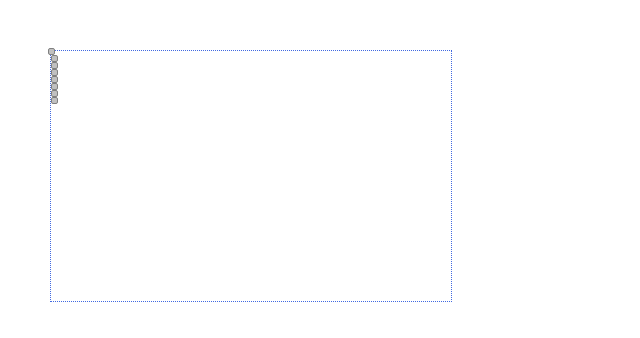
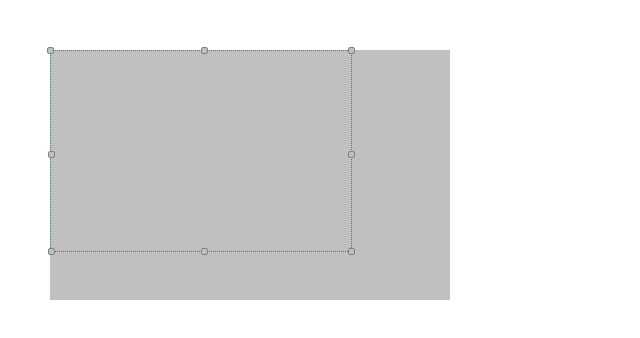
Before and after one commit to dymecki/ImageSelection, a plain HTML site: page public/index.html in a window 1280 px wide. Shown: the whole page, without its empty margins (0-640 px from the left). Drawn offline with Linux system fonts and the light colour scheme.

Commit message:
Added nodes' position properties, selection definition and cursors.

```diff
--- a/frontend/scss/styles.scss
+++ b/frontend/scss/styles.scss
@@ -2,27 +2,59 @@ $nodeWidth:  5px;
 $nodeHeight: 5px;
 $nodeBorderWidth: 1px;
 
-.selection {
-    margin: 50px;
+.app {
+    background: silver;
     width: 400px;
     height: 250px;
+    margin: 50px;
+}
+
+.selection {
+    position: relative;
+    width: 300px;
+    height: 200px;
     border: 1px dotted royalblue;
+    cursor: all-scroll;
+
+    // TODO: Jak zrobić przezroczystość tylko jednej właściwości (tła), a nie wszystkich?
+    //background: royalblue;
+    //opacity: .15;
 
     .node {
-        display: block;
-        width: $nodeWidth;
-        height: $nodeHeight;
-        background: silver;
-        border: $nodeBorderWidth solid gray;
+        display:       block;
+        position:      absolute;
+        width:         $nodeWidth;
+        height:        $nodeHeight;
+        background:    silver;
+        border:        $nodeBorderWidth solid gray;
         border-radius: 2px;
 
         &:hover {
-            cursor: pointer;
+            cursor:     pointer;
+            background: royalblue;
         }
 
-        &.top.left {
-            margin-top:  -($nodeHeight + $nodeBorderWidth * 2) / 2;
-            margin-left: -($nodeWidth + $nodeBorderWidth * 2) / 2;
+        &.top {
+            top: -($nodeHeight + $nodeBorderWidth * 2) / 2 - 1;
+
+            &.left { left: -($nodeWidth  + $nodeBorderWidth * 2) / 2 - 1; cursor: nw-resize; }
+            &.center { left: 50%; cursor: ns-resize; }
+            &.right { right: -($nodeWidth  + $nodeBorderWidth * 2) / 2; cursor: ne-resize; }
+        }
+
+        &.middle {
+            top: 50%;
+
+            &.left { left: -($nodeWidth + $nodeBorderWidth * 2) / 2; cursor: ew-resize; }
+            &.right { right: -($nodeWidth + $nodeBorderWidth * 2) / 2; cursor: ew-resize; }
+        }
+
+        &.bottom {
+            bottom: -($nodeHeight + $nodeBorderWidth * 2) / 2;
+
+            &.left { left: -($nodeWidth  + $nodeBorderWidth * 2) / 2; cursor: sw-resize; }
+            &.center { left: 50%; cursor: ns-resize; }
+            &.right { right: -($nodeWidth  + $nodeBorderWidth * 2) / 2; cursor: se-resize; }
         }
     }
 }
```
Also changed, not shown: public/css/styles.css.
